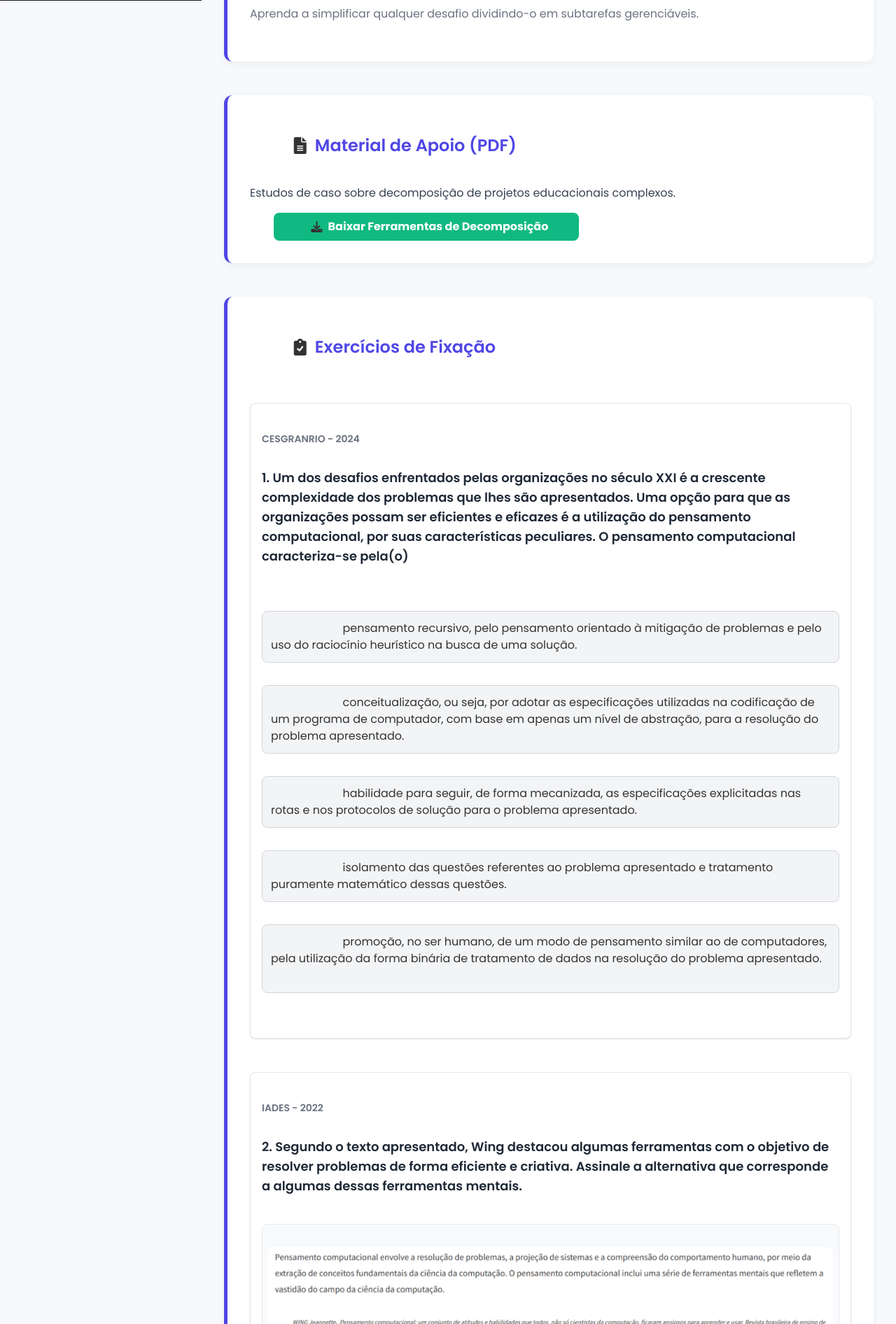
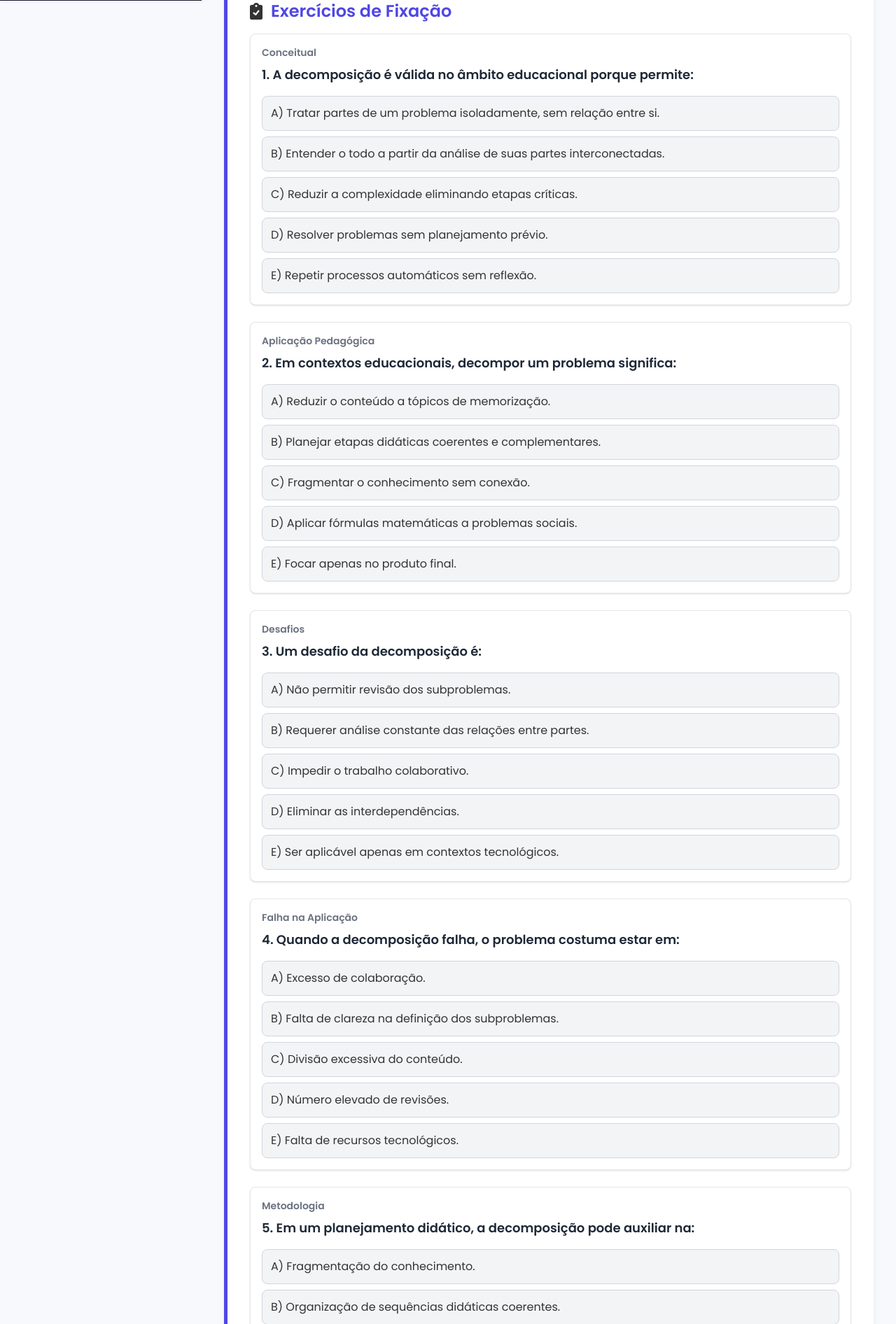
Before and after one commit to danidancr/PCTeacher, a Flask app: template templates/conteudo-decomposicao.html in a window 1280 px wide. Shown: the part 799-2691 px from the top of the page at 70% size. Run offline with Flask 3, Linux system fonts and the light colour scheme; the template is opened without the code that fills it, so the values that code supplies are empty; some libraries are stand-ins or nearby versions.

Commit message:
atualizar exercício

```diff
--- a/templates/conteudo-decomposicao.html
+++ b/templates/conteudo-decomposicao.html
@@ -17,76 +17,141 @@
 
     <div class="content-section">
         <h2 class="text-2xl font-semibold text-primary-indigo mb-4 flex items-center">
-            <i class="fas fa-file-alt mr-3"></i> Material de Apoio (PDF)
-        </h2>
-        <p class="text-gray-700 mb-4">Estudos de caso sobre decomposição de projetos educacionais complexos.</p>
-        <a href="#" class="bg-secondary-green hover:bg-green-600 text-white font-bold py-2 px-4 rounded-lg inline-flex items-center transition duration-200">
-            <i class="fas fa-download mr-2"></i> Baixar Ferramentas de Decomposição
-        </a>
-    </div>
-
-        <div class="content-section">
-        <h2 class="text-2xl font-semibold text-primary-indigo mb-4 flex items-center">
             <i class="fas fa-clipboard-check mr-3"></i> Exercícios de Fixação
         </h2>
         <div class="space-y-6">
-                                    <div id="q-mod0-1" class="border p-4 rounded-lg bg-white shadow">
-                <p class="font-semibold text-sm mb-2 text-gray-500">CESGRANRIO - 2024</p>
-                <p class="font-semibold text-lg mb-4 text-gray-800">1. Um dos desafios enfrentados pelas organizações no século XXI é a crescente complexidade dos problemas que lhes são apresentados. Uma opção para que as organizações possam ser eficientes e eficazes é a utilização do pensamento computacional, por suas características peculiares. O pensamento computacional caracteriza-se pela(o)</p>
+
+            <div id="q-mod1-1" class="border p-4 rounded-lg bg-white shadow">
+                <p class="font-semibold text-sm mb-2 text-gray-500">Conceitual</p>
+                <p class="font-semibold text-lg mb-4 text-gray-800">1. A decomposição é válida no âmbito educacional porque permite:</p>
                 <div class="space-y-2">
                     <div class="quiz-option bg-gray-100 p-3 rounded-lg cursor-pointer hover:bg-gray-200"
-                        onclick="checkAnswer('q-mod0-1', this, 'true', '✅ Correto! O PC é uma forma de pensar, que utiliza o raciocínio recursivo e heurístico na resolução de problemas complexos, e não se limita a linguagens de programação ou a passos mecânicos.')" data-correct="true">
-                        pensamento recursivo, pelo pensamento orientado à mitigação de problemas e pelo uso do raciocínio heurístico na busca de uma solução.
+                        onclick="checkAnswer('q-mod1-1', this, 'false', '❌ Incorreto. A decomposição mantém as relações entre as partes para que a solução final seja coerente.')" data-correct="false">
+                        A) Tratar partes de um problema isoladamente, sem relação entre si.
                     </div>
                     <div class="quiz-option bg-gray-100 p-3 rounded-lg cursor-pointer hover:bg-gray-200"
-                        onclick="checkAnswer('q-mod0-1', this, 'false', '❌ Incorreto. Essa alternativa reduz ou distorce o conceito; o PC é mais amplo e abrange habilidades aplicáveis além da programação, além de usar múltiplos níveis de abstração.')" data-correct="false">
-                        conceitualização, ou seja, por adotar as especificações utilizadas na codificação de um programa de computador, com base em apenas um nível de abstração, para a resolução do problema apresentado.
+                        onclick="checkAnswer('q-mod1-1', this, 'true', '✅ Excelente! Decompor é compreender a estrutura de um sistema complexo a partir da análise das suas partes interconectadas, tornando o problema gerenciável.')" data-correct="true">
+                        B) Entender o todo a partir da análise de suas partes interconectadas.
                     </div>
                     <div class="quiz-option bg-gray-100 p-3 rounded-lg cursor-pointer hover:bg-gray-200"
-                        onclick="checkAnswer('q-mod0-1', this, 'false', '❌ Incorreto. O PC é um conjunto de habilidades de pensamento e não se resume à capacidade de seguir instruções de forma mecanizada.')" data-correct="false">
-                        habilidade para seguir, de forma mecanizada, as especificações explicitadas nas rotas e nos protocolos de solução para o problema apresentado.
+                        onclick="checkAnswer('q-mod1-1', this, 'false', '❌ Incorreto. O objetivo é simplificar, mas mantendo todas as etapas críticas.')" data-correct="false">
+                        C) Reduzir a complexidade eliminando etapas críticas.
                     </div>
                     <div class="quiz-option bg-gray-100 p-3 rounded-lg cursor-pointer hover:bg-gray-200"
-                        onclick="checkAnswer('q-mod0-1', this, 'false', '❌ Incorreto. O PC é mais amplo do que o tratamento puramente matemático e é aplicado em diversos contextos, não apenas em questões isoladas.')" data-correct="false">
-                        isolamento das questões referentes ao problema apresentado e tratamento puramente matemático dessas questões.
+                        onclick="checkAnswer('q-mod1-1', this, 'false', '❌ Incorreto. A decomposição é, fundamentalmente, uma ferramenta de planejamento.')" data-correct="false">
+                        D) Resolver problemas sem planejamento prévio.
                     </div>
                     <div class="quiz-option bg-gray-100 p-3 rounded-lg cursor-pointer hover:bg-gray-200"
-                        onclick="checkAnswer('q-mod0-1', this, 'false', '❌ Incorreto. O PC é uma forma de pensar, e não envolve diretamente a utilização da forma binária de tratamento de dados pelo ser humano.')" data-correct="false">
-                        promoção, no ser humano, de um modo de pensamento similar ao de computadores, pela utilização da forma binária de tratamento de dados na resolução do problema apresentado.
+                        onclick="checkAnswer('q-mod1-1', this, 'false', '❌ Incorreto. O PC exige reflexão constante sobre o processo.')" data-correct="false">
+                        E) Repetir processos automáticos sem reflexão.
                     </div>
                 </div>
                 <div class="feedback-message mt-4 hidden"></div>
             </div>
-
-                        <div id="q-mod0-2" class="border p-4 rounded-lg bg-white shadow">
-                <p class="font-semibold text-sm mb-2 text-gray-500">IADES - 2022</p>
-
-                <p class="font-semibold text-lg mb-4 text-gray-800">2. Segundo o texto apresentado, Wing destacou algumas ferramentas com o objetivo de resolver problemas de forma eficiente e criativa. Assinale a alternativa que corresponde a algumas dessas ferramentas mentais.</p>
-
-                                <div class="mb-4 p-2 border rounded-lg bg-gray-50">
-                    <img src="{{ url_for('static', filename='img/IADES-2022.png') }}" alt="Texto de suporte para a Questão 2 (IADES) sobre as ferramentas mentais de Jeannette Wing." class="w-full h-auto max-h-96 object-contain mx-auto rounded-lg">
-                </div>
-
+            <div id="q-mod1-2" class="border p-4 rounded-lg bg-white shadow">
+                <p class="font-semibold text-sm mb-2 text-gray-500">Aplicação Pedagógica</p>
+                <p class="font-semibold text-lg mb-4 text-gray-800">2. Em contextos educacionais, decompor um problema significa:</p>
                 <div class="space-y-2">
                     <div class="quiz-option bg-gray-100 p-3 rounded-lg cursor-pointer hover:bg-gray-200"
-                        onclick="checkAnswer('q-mod0-2', this, 'false', '❌ Incorreto. Embora úteis, estas são habilidades acadêmicas, não as ferramentas mentais centrais do Pensamento Computacional.')" data-correct="false">
-                        Conhecimento algébrico e estatístico
+                        onclick="checkAnswer('q-mod1-2', this, 'false', '❌ Incorreto. A decomposição é o oposto da memorização, pois foca na compreensão estrutural do conteúdo.')" data-correct="false">
+                        A) Reduzir o conteúdo a tópicos de memorização.
                     </div>
                     <div class="quiz-option bg-gray-100 p-3 rounded-lg cursor-pointer hover:bg-gray-200"
-                        onclick="checkAnswer('q-mod0-2', this, 'true', '✅ Correto! A Abstração é um dos pilares de Wing, e a Reformulação do Problema (Decomposição) é o primeiro passo para o Pensamento Computacional.')" data-correct="true">
-                        Reformulação do problema e abstração
+                        onclick="checkAnswer('q-mod1-2', this, 'true', '✅ Correto! Decomposição, no ensino, transforma grandes objetivos em pequenas etapas de aprendizagem sequenciais e interligadas.')" data-correct="true">
+                        B) Planejar etapas didáticas coerentes e complementares.
                     </div>
                     <div class="quiz-option bg-gray-100 p-3 rounded-lg cursor-pointer hover:bg-gray-200"
-                        onclick="checkAnswer('q-mod0-2', this, 'false', '❌ Incorreto. Estas são habilidades de desenvolvimento de software (codificação), não as ferramentas conceituais de pensamento.')" data-correct="false">
-                        Depuração e habilidade com compiladores
+                        onclick="checkAnswer('q-mod1-2', this, 'false', '❌ Incorreto. O foco é na conexão, e não na fragmentação do conhecimento.')" data-correct="false">
+                        C) Fragmentar o conhecimento sem conexão.
                     </div>
                     <div class="quiz-option bg-gray-100 p-3 rounded-lg cursor-pointer hover:bg-gray-200"
-                        onclick="checkAnswer('q-mod0-2', this, 'false', '❌ Incorreto. O PC abrange o pensamento matemático, mas é mais focado em decomposição, padrões e abstração.')" data-correct="false">
-                        Habilidade com programação e pensamento matemático
+                        onclick="checkAnswer('q-mod1-2', this, 'false', '❌ Incorreto. A decomposição é uma habilidade de raciocínio, não um método de cálculo.')" data-correct="false">
+                        D) Aplicar fórmulas matemáticas a problemas sociais.
                     </div>
                     <div class="quiz-option bg-gray-100 p-3 rounded-lg cursor-pointer hover:bg-gray-200"
-                        onclick="checkAnswer('q-mod0-2', this, 'false', '❌ Incorreto. Topologia não é uma ferramenta central do Pensamento Computacional; os pilares são Decomposição, Reconhecimento de Padrões, Abstração e Algoritmos.')" data-correct="false">
-                        Decomposição e topologia
+                        onclick="checkAnswer('q-mod1-2', this, 'false', '❌ Incorreto. A decomposição exige que se foque tanto no processo quanto no produto final.')" data-correct="false">
+                        E) Focar apenas no produto final.
+                    </div>
+                </div>
+                <div class="feedback-message mt-4 hidden"></div>
+            </div>
+            <div id="q-mod1-3" class="border p-4 rounded-lg bg-white shadow">
+                <p class="font-semibold text-sm mb-2 text-gray-500">Desafios</p>
+                <p class="font-semibold text-lg mb-4 text-gray-800">3. Um desafio da decomposição é:</p>
+                <div class="space-y-2">
+                    <div class="quiz-option bg-gray-100 p-3 rounded-lg cursor-pointer hover:bg-gray-200"
+                        onclick="checkAnswer('q-mod1-3', this, 'false', '❌ Incorreto. A decomposição deve ser revisada e ajustada conforme o andamento do processo.')" data-correct="false">
+                        A) Não permitir revisão dos subproblemas.
+                    </div>
+                    <div class="quiz-option bg-gray-100 p-3 rounded-lg cursor-pointer hover:bg-gray-200"
+                        onclick="checkAnswer('q-mod1-3', this, 'true', '✅ Perfeito! O maior desafio é garantir que as relações entre as partes funcionem corretamente para alcançar o objetivo geral.')" data-correct="true">
+                        B) Requerer análise constante das relações entre partes.
+                    </div>
+                    <div class="quiz-option bg-gray-100 p-3 rounded-lg cursor-pointer hover:bg-gray-200"
+                        onclick="checkAnswer('q-mod1-3', this, 'false', '❌ Incorreto. Pelo contrário, ela facilita o trabalho colaborativo ao atribuir subtarefas.')" data-correct="false">
+                        C) Impedir o trabalho colaborativo.
+                    </div>
+                    <div class="quiz-option bg-gray-100 p-3 rounded-lg cursor-pointer hover:bg-gray-200"
+                        onclick="checkAnswer('q-mod1-3', this, 'false', '❌ Incorreto. A decomposição busca entender as interdependências para garantir a solução final.')" data-correct="false">
+                        D) Eliminar as interdependências.
+                    </div>
+                    <div class="quiz-option bg-gray-100 p-3 rounded-lg cursor-pointer hover:bg-gray-200"
+                        onclick="checkAnswer('q-mod1-3', this, 'false', '❌ Incorreto. É aplicável a todos os contextos da vida e do ensino.')" data-correct="false">
+                        E) Ser aplicável apenas em contextos tecnológicos.
+                    </div>
+                </div>
+                <div class="feedback-message mt-4 hidden"></div>
+            </div>
+            <div id="q-mod1-4" class="border p-4 rounded-lg bg-white shadow">
+                <p class="font-semibold text-sm mb-2 text-gray-500">Falha na Aplicação</p>
+                <p class="font-semibold text-lg mb-4 text-gray-800">4. Quando a decomposição falha, o problema costuma estar em:</p>
+                <div class="space-y-2">
+                    <div class="quiz-option bg-gray-100 p-3 rounded-lg cursor-pointer hover:bg-gray-200"
+                        onclick="checkAnswer('q-mod1-4', this, 'false', '❌ Incorreto. O trabalho em equipe costuma ser positivo para a decomposição.')" data-correct="false">
+                        A) Excesso de colaboração.
+                    </div>
+                    <div class="quiz-option bg-gray-100 p-3 rounded-lg cursor-pointer hover:bg-gray-200"
+                        onclick="checkAnswer('q-mod1-4', this, 'true', '✅ Exato! A falta de clareza nas partes (subproblemas) impede que o processo de montagem final funcione.')" data-correct="true">
+                        B) Falta de clareza na definição dos subproblemas.
+                    </div>
+                    <div class="quiz-option bg-gray-100 p-3 rounded-lg cursor-pointer hover:bg-gray-200"
+                        onclick="checkAnswer('q-mod1-4', this, 'false', '❌ Incorreto. A divisão é necessária; o problema é a fragmentação sem propósito.')" data-correct="false">
+                        C) Divisão excessiva do conteúdo.
+                    </div>
+                    <div class="quiz-option bg-gray-100 p-3 rounded-lg cursor-pointer hover:bg-gray-200"
+                        onclick="checkAnswer('q-mod1-4', this, 'false', '❌ Incorreto. Revisões são benéficas.')" data-correct="false">
+                        D) Número elevado de revisões.
+                    </div>
+                    <div class="quiz-option bg-gray-100 p-3 rounded-lg cursor-pointer hover:bg-gray-200"
+                        onclick="checkAnswer('q-mod1-4', this, 'false', '❌ Incorreto. A decomposição é um processo mental, não dependente de tecnologia.')" data-correct="false">
+                        E) Falta de recursos tecnológicos.
+                    </div>
+                </div>
+                <div class="feedback-message mt-4 hidden"></div>
+            </div>
+            <div id="q-mod1-5" class="border p-4 rounded-lg bg-white shadow">
+                <p class="font-semibold text-sm mb-2 text-gray-500">Metodologia</p>
+                <p class="font-semibold text-lg mb-4 text-gray-800">5. Em um planejamento didático, a decomposição pode auxiliar na:</p>
+                <div class="space-y-2">
+                    <div class="quiz-option bg-gray-100 p-3 rounded-lg cursor-pointer hover:bg-gray-200"
+                        onclick="checkAnswer('q-mod1-5', this, 'false', '❌ Incorreto. O termo "fragmentação" sugere divisão sem sentido; a decomposição busca conexões.')" data-correct="false">
+                        A) Fragmentação do conhecimento.
+                    </div>
+                    <div class="quiz-option bg-gray-100 p-3 rounded-lg cursor-pointer hover:bg-gray-200"
+                        onclick="checkAnswer('q-mod1-5', this, 'true', '✅ Exato! A decomposição é a base para criar um fluxo de ensino progressivo e interligado, ou seja, sequências didáticas coerentes.')" data-correct="true">
+                        B) Organização de sequências didáticas coerentes.
+                    </div>
+                    <div class="quiz-option bg-gray-100 p-3 rounded-lg cursor-pointer hover:bg-gray-200"
+                        onclick="checkAnswer('q-mod1-5', this, 'false', '❌ Incorreto. A decomposição foca em como resolver o problema, e não em eliminar etapas.')" data-correct="false">
+                        C) Eliminação de conteúdos secundários.
+                    </div>
+                    <div class="quiz-option bg-gray-100 p-3 rounded-lg cursor-pointer hover:bg-gray-200"
+                        onclick="checkAnswer('q-mod1-5', this, 'false', '❌ Incorreto. As etapas avaliativas são subproblemas importantes que precisam ser decompostos.')" data-correct="false">
+                        D) Exclusão de etapas avaliativas.
+                    </div>
+                    <div class="quiz-option bg-gray-100 p-3 rounded-lg cursor-pointer hover:bg-gray-200"
+                        onclick="checkAnswer('q-mod1-5', this, 'false', '❌ Incorreto. O objetivo é dar ao aluno autonomia sobre as partes do processo.')" data-correct="false">
+                        E) Redução da autonomia discente.
                     </div>
                 </div>
                 <div class="feedback-message mt-4 hidden"></div>
```
Lines whose indentation alone changed are shown as unchanged.
